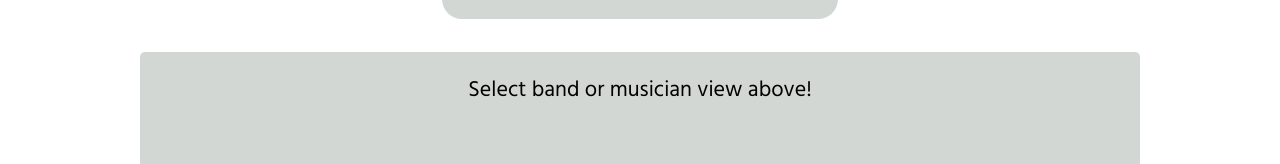
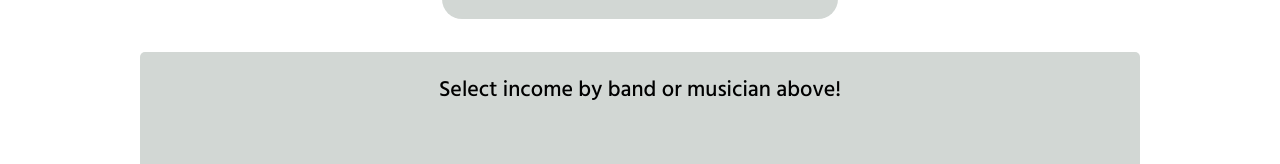
Before and after one commit to RickV85/gig-boss-interview, a React (Vite) app: page / in a window 1280 px wide. Shown: the part 478-642 px from the top of the page. Built offline with nearby package versions, Linux system fonts and the light colour scheme; the HTML template or start-up script is replaced by a standard one.

Commit message:
Copy tweak on Books on initial display

```diff
--- a/src/components/Books/Books.jsx
+++ b/src/components/Books/Books.jsx
@@ -95,8 +95,8 @@ export default function Books({ bandRepo }) {
           </button>
           <section className="income-display">
             {!selectedBand && !memViewActive ? (
-              <p style={{ marginTop: "1rem" }}>
-                Select band or musician view above!
+              <p style={{ marginTop: "1rem", fontWeight: 500 }}>
+                Select income by band or musician above!
               </p>
             ) : null}
             {selectedBand && <IncomeDisplay selectedBand={selectedBand} />}
```
